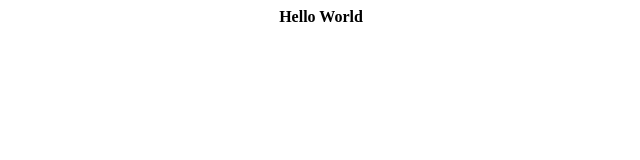
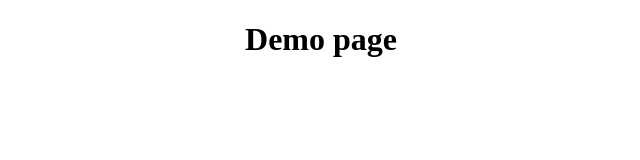
Before and after one commit to code-legand/mycodebox, a plain HTML site: page projectbox1/demopage.html in a window 1280 px wide. Shown: the whole page, without its empty margins (319-959 px from the left). Drawn offline with Linux system fonts and the light colour scheme.

Commit message:
changing content

```diff
--- a/projectbox1/demopage.html
+++ b/projectbox1/demopage.html
@@ -4,6 +4,6 @@
 	<title>DEMO CODE</title>
 </head>
 <body>
-<b><center>Hello World</center></b>
+<b><center><h1>Demo page</h1></center></b>
 </body>
 </html>
```
